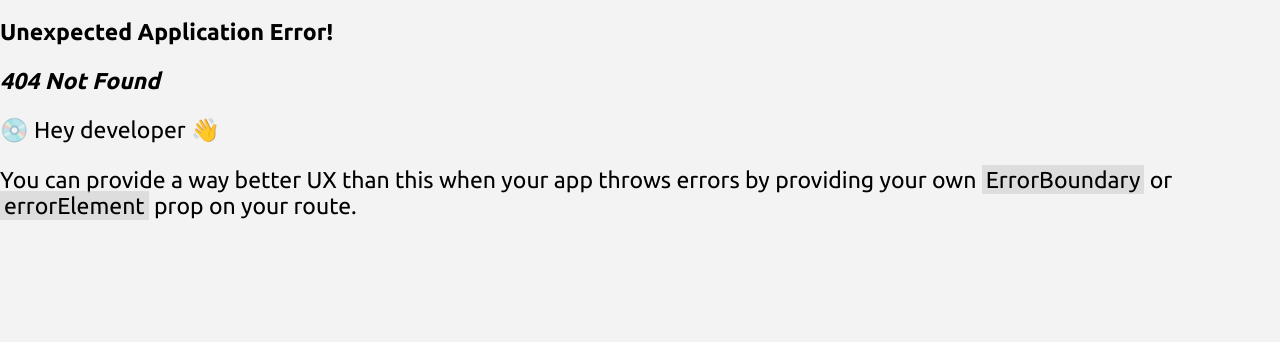
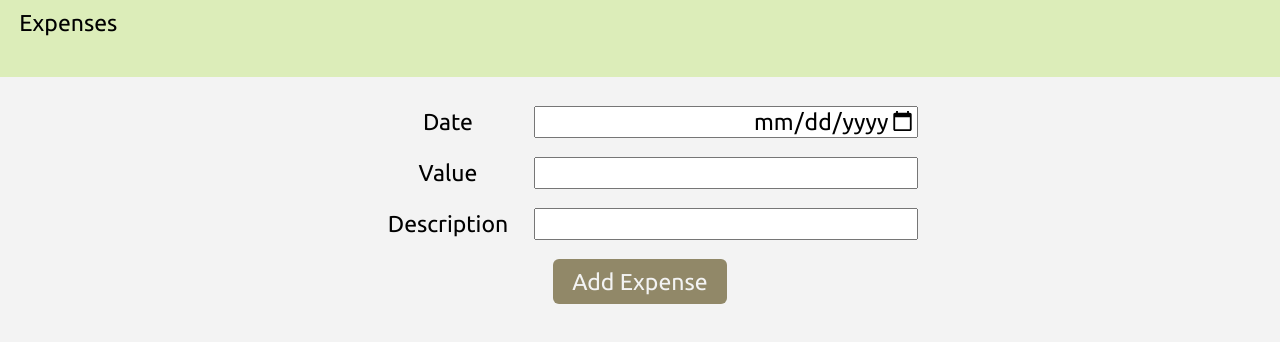
Before and after one commit to winstein27/personal-expenses, a React (Vite) app: page /expenses/new-expense in a window 1280 px wide. Before the commit this address had no page. Shown: the top 342 px of the page. Built offline with nearby package versions, Linux system fonts and the light colour scheme.

Commit message:
:sparkles: feat: expense form
Adding expense form, routes and button component

```diff
--- /dev/null
+++ b/src/components/UI/Button.tsx
@@ -0,0 +1,27 @@
+import React from 'react';
+import styled from 'styled-components';
+
+import theme from '../../styles/theme';
+
+const StyledButton = styled.button`
+  padding: 0.5rem 1rem;
+  border: none;
+  background: ${theme.colors.e};
+  color: ${theme.colors.backgroud};
+  border-radius: 6px;
+
+  &:hover,
+  :active {
+    border: 2px solid black;
+  }
+`;
+
+interface Props {
+  children: React.ReactNode;
+}
+
+const Button = ({ children }: Props) => {
+  return <StyledButton>{children}</StyledButton>;
+};
+
+export default Button;
--- /dev/null
+++ b/src/pages/expenses/NewExpense.tsx
@@ -0,0 +1,47 @@
+import styled from 'styled-components';
+import Button from '../../components/UI/Button';
+
+const Form = styled.form`
+  text-align: center;
+`;
+
+const InputGroup = styled.div`
+  padding: 0.5rem;
+`;
+
+const Label = styled.label`
+  display: inline-block;
+  width: 9rem;
+`;
+
+const Input = styled.input`
+  width: 20rem;
+  text-align: right;
+`;
+
+const AddExpense = () => {
+  return (
+    <Form method="POST">
+      <InputGroup>
+        <Label htmlFor="">Date</Label>
+        <Input type="date" />
+      </InputGroup>
+
+      <InputGroup>
+        <Label htmlFor="">Value</Label>
+        <Input type="number" />
+      </InputGroup>
+
+      <InputGroup>
+        <Label htmlFor="">Description</Label>
+        <Input type="text" />
+      </InputGroup>
+
+      <InputGroup>
+        <Button>Add Expense</Button>
+      </InputGroup>
+    </Form>
+  );
+};
+
+export default AddExpense;
```
Also changed, not shown: src/Routes.tsx (+7 -2 lines), src/pages/expenses/Index.tsx (renamed from src/pages/Expenses.tsx, +6 -6 lines).
